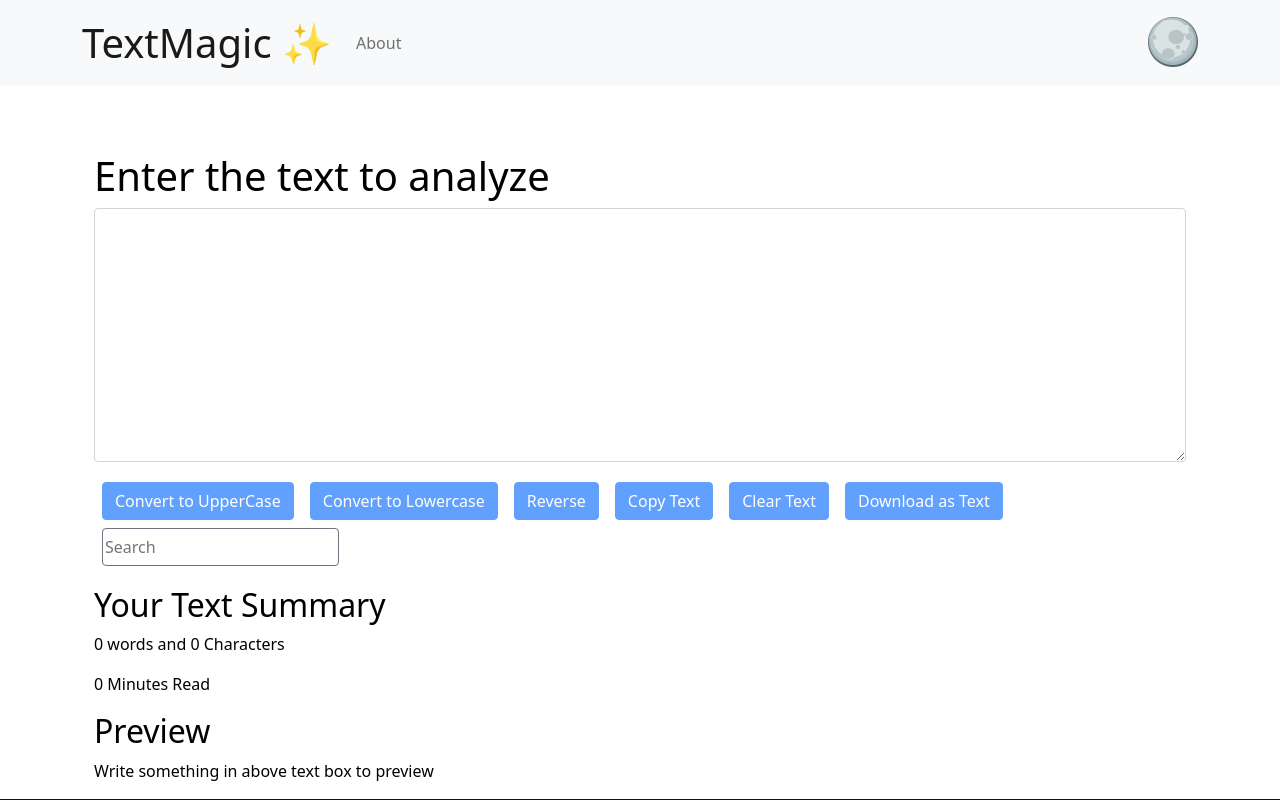
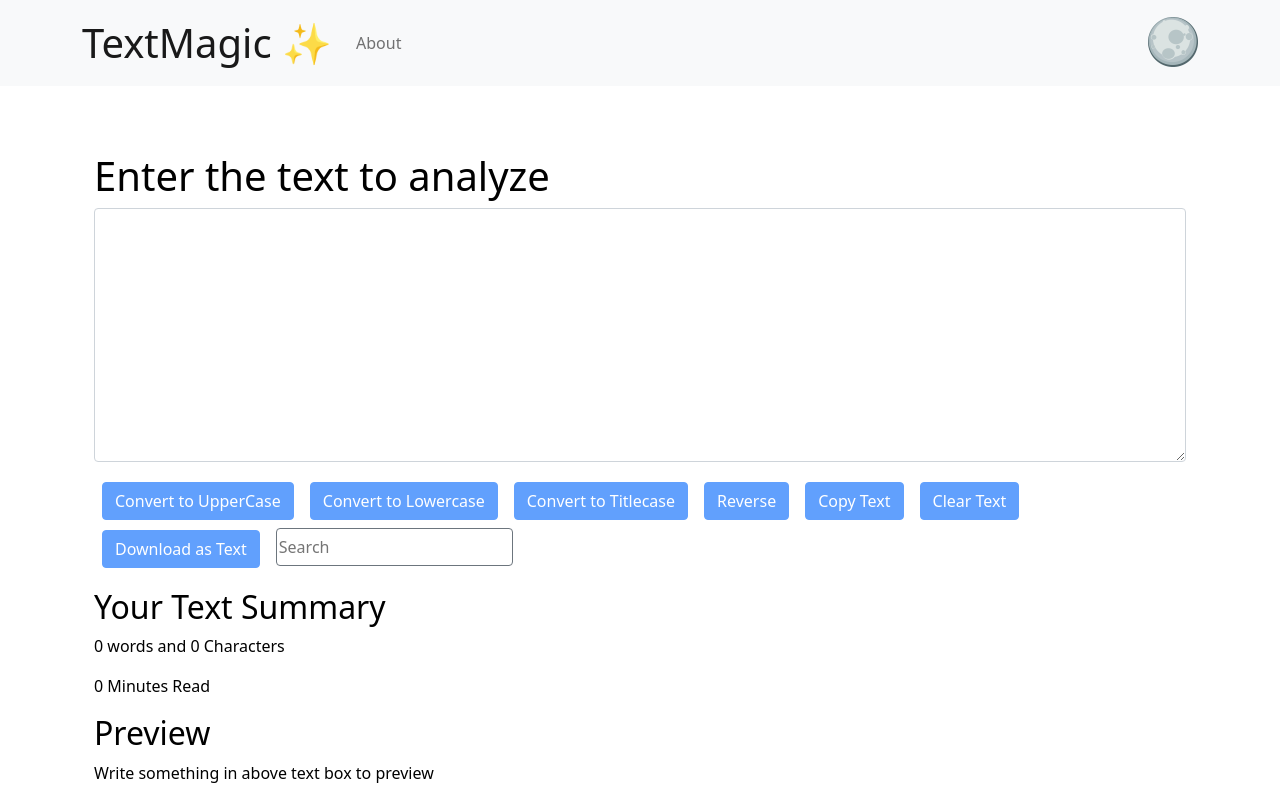
Before and after one commit to Adarsh-K21/text-magic, a React (Create React App) app: page / in a window 1280 px wide. Shown: the top 800 px of the page. Built offline with nearby package versions, Linux system fonts and the light colour scheme.

Commit message:
title case button added

```diff
--- a/src/components/TextForm.js
+++ b/src/components/TextForm.js
@@ -21,6 +21,18 @@
         setText(newText);
         props.showAlert("Changed to Lowercase","success");
     }
+
+    const handleTitleClick= ()=> {
+
+      var newText = text.toLowerCase().split(' ');
+      for (var i = 0; i < newText.length; i++) {
+          newText[i] = newText[i].charAt(0).toUpperCase() + newText[i].slice(1);
+      }
+      newText = newText.join(" ");
+      setText(newText);
+      props.showAlert("Changed to Titlecase","success");
+  }
+
     const handleClearClick= ()=> {
 
         // console.log('Uppercase clicked'+ text);
@@ -108,6 +120,7 @@
         </div>
         <button disabled={text.length === 0} className="btn btn-primary mx-2 my-1" onClick={handleUpClick}  >Convert to UpperCase</button>
         <button disabled={text.length === 0} className="btn btn-primary mx-2 my-1" onClick={handleLowClick}>Convert to Lowercase</button>
+        <button disabled={text.length === 0} className="btn btn-primary mx-2 my-1" onClick={handleTitleClick}>Convert to Titlecase</button>
         <button disabled={text.length === 0} className="btn btn-primary mx-2 my-1" onClick={handleReverse}>Reverse</button>
         <button disabled={text.length === 0} className="btn btn-primary mx-2 my-1" onClick={handleCopy}>Copy Text</button>
         <button disabled={text.length === 0} className='btn btn-primary mx-2 my-1' onClick={handleClear}>Clear Text</button>
```
